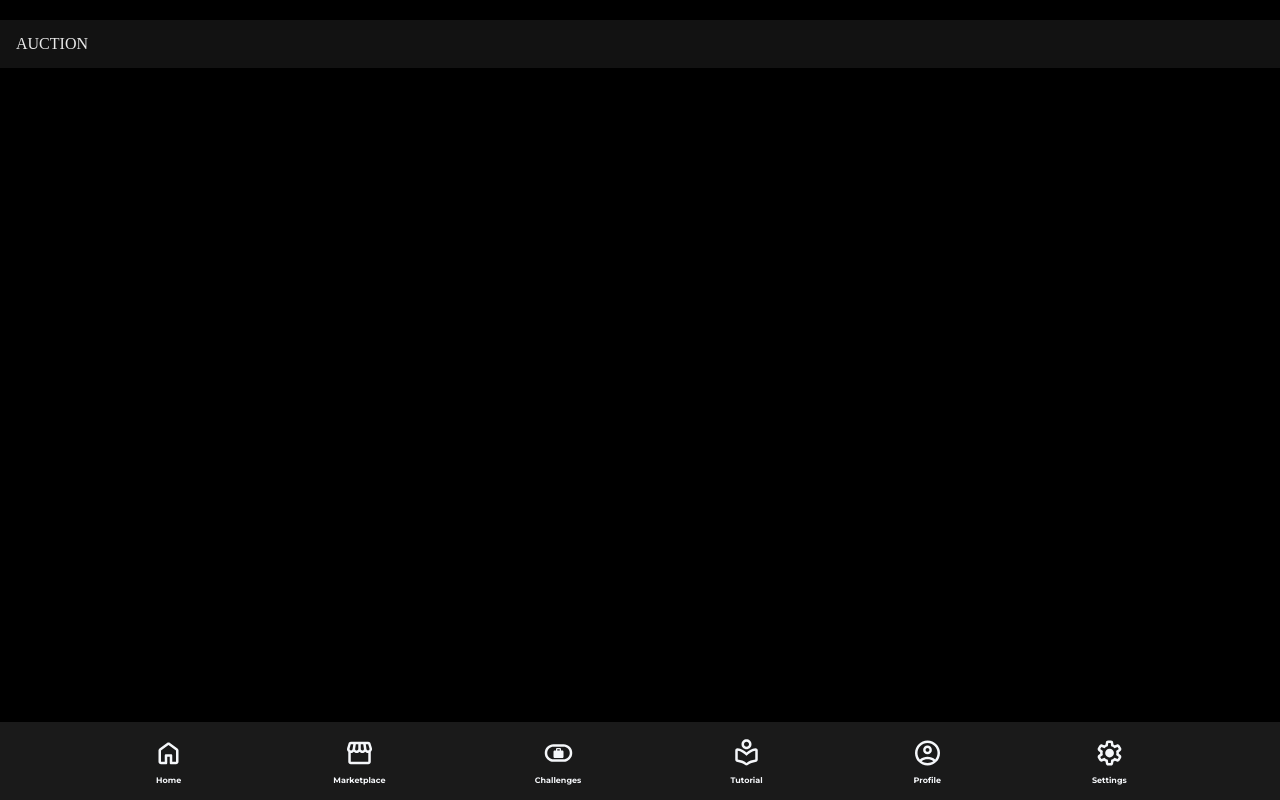
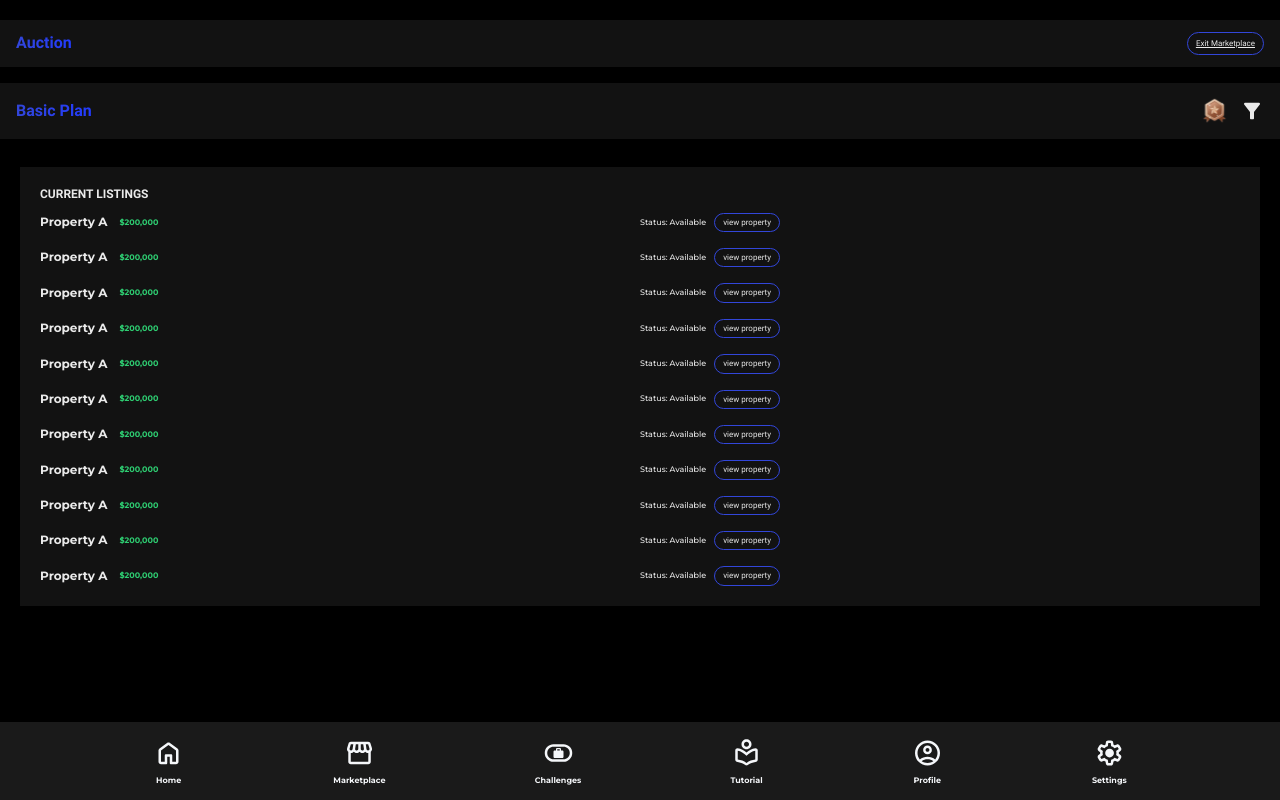
Before and after one commit to france-auth/partbuy-app, a Next.js app: page /auction in a window 1280 px wide. Built offline with nearby package versions, Linux system fonts and the light colour scheme.

Commit message:
auction page in progress.

```diff
--- a/app/auction/page.tsx
+++ b/app/auction/page.tsx
@@ -1,11 +1,86 @@
+"use client"
+
+import Image from "next/image";
+import Header from "@/components/Header";
 import Navbar from "@/components/Navbar";
+import { auctions } from "@/data";
+import { useState } from "react";
 
 const Auction = () => {
+  const [openFilter, setOpenFilter] = useState<boolean>(false);
+  const toggleFilter = () => {
+    setOpenFilter((prev) => !prev)
+  }
   return (
     <main className="page">
-      <div className="header">
-        <h1>AUCTION</h1>
+      <div className="">
+      <Header name="Auction" marketplace="Exit Marketplace" />
+      <div className="flex justify-between header w-screen">
+        <p className="text-gradient roboto font-bold leading-[18.75px]">
+          Basic Plan
+        </p>
+        <div className="flex gap-2">
+          <Image
+            src="/auction/bronze.svg"
+            alt="bronze"
+            width={1}
+            height={1}
+            className="w-9 h-auto"
+          />
+          <Image
+            src="/auction/filter.svg"
+            alt="filter"
+            width={1}
+            height={1}
+            className="w-6 h-auto"
+            onClick={toggleFilter}
+          />
+        </div>
       </div>
+      </div>
+      {openFilter ? (
+        <div className="box items-center">
+          <p className="roboto text-color uppercase font-bold text-xs leading-[14.06px]">
+            filter by
+          </p>
+          <div className="w-full space-y-2">
+            <div className=" space-y-2">
+              <p className="ash-text">
+                Auction Type
+              </p>
+              <ul className="roboto text-medium">
+                <li className="w-max py-[2px] px-2 rounded-full text-[8px] border border-[#3246DA]">First-Click Auction</li>
+                <li></li>
+                <li></li>
+              </ul>
+            </div>
+          </div>
+        </div>
+      ) : (
+        <div className="box gap-3">
+        <p className="top-text">
+          CURRENT LISTINGS
+        </p>
+        <div className="w-full space-y-4">
+          {auctions.map(({property, price, status, view}, id) => (
+            <div key={id} className="grid grid-cols-2 justify-between items-center">
+              <div className="flex gap-3 items-center">
+                <p className="montserrat font-bold leading-[14.63px] text-xs">{property}</p>
+                <p className="font-bold text-[#2ECC71] text-[8px] leading-[9.75px] montserrat">{price}</p>
+              </div>
+              <div className="flex gap-2 items-center">
+                <p className="text-color text-[8px] leading-[9.75px] font-medium montserrat">
+                  {status}
+                </p>
+                <p className="flex text-[8px] leading-[9.38px] py-1 px-2 border-[#3246DA] rounded-full border border-solid roboto justify-items-center w-max roboto text-color">
+                  {view}
+                </p>
+              </div>
+            </div>
+          ))}
+        </div>
+        </div>
+      )}
       <Navbar />
     </main>
   )
--- a/app/globals.css
+++ b/app/globals.css
@@ -8,7 +8,6 @@
   font-family: --font-montserrat;
   font-family: --font-roboto;
 }
-
 
 .text-gradient {
   background: linear-gradient(90deg, #3246DA 0%, #223BFE 100%);
@@ -43,8 +42,14 @@
   .property-overview-button {
     @apply roboto px-3 py-3 rounded-full hover:border hover:border-[#3246DA] bg-[#3246DA] hover:bg-[#FFFFFF1A] text-[10px] leading-[12.19px] uppercase font-bold
   }
+  .auction-button {
+    @apply flex text-[8px] leading-[9.38px] py-[6px] px-2 border-[#3246DA] rounded-full border border-solid roboto justify-items-center w-max
+  }
   .top-text {
     @apply roboto uppercase font-bold text-xs leading-[14.06px] text-color text-start
+  }
+  .ash-text {
+    @apply text-[#B0B0B0] text-[10px] leading-[12.19px] montserrat
   }
   .property-overview-head {
     @apply uppercase font-semibold text-[8px] leading-[9.75px] text-color
--- a/components/Header.tsx
+++ b/components/Header.tsx
@@ -1,23 +1,33 @@
 'use client'
 
+import Link from "next/link";
 import { useParams } from "next/navigation";
 interface HeaderProp {
   name?: string;
   id?: number;
+  marketplace?: string;
 }
 
-const Header: React.FC<HeaderProp> = ({ name, id }) => {
+const Header: React.FC<HeaderProp> = ({ name, id, marketplace }) => {
   const params = useParams(); // Access the dynamic route parameter
   const dynamicId = params?.id || id;
+  const marketplaceProp = marketplace;
+
   return (
     <div className="header">
         <p className="roboto font-bold text-gradient text-base leading-[18.75px]">
           {dynamicId ? `Buy - Property ${dynamicId}` : name}
         </p>
-        <div className="flex gap-2">
-          <span className="bg-[#D9D9D9] w-5 h-5 rounded-full"  />
-          <span className="bg-[#D9D9D9] w-5 h-5 rounded-full"  />
+        {marketplaceProp ? (<Link href="/">
+            <p className="auction-button underline">
+              {marketplace}
+            </p>
+          </Link>) : (
+          <div className="flex gap-2">
+            <span className="bg-[#D9D9D9] w-5 h-5 rounded-full"  />
+            <span className="bg-[#D9D9D9] w-5 h-5 rounded-full"  />
         </div>
+        )}
       </div>
   )
 }
--- a/components/Navbar.tsx
+++ b/components/Navbar.tsx
@@ -1,17 +1,17 @@
-
 "use client";
 
+import React from "react";
+import HomeSvg from "./svgcomponents/HomeSvg";
+import TierSvg from "./svgcomponents/TierSvg";
+import ProfileSvg from "./svgcomponents/ProfileSvg";
+import AuctionSvg from "./svgcomponents/AuctionSvg";
+import TutorialSvg from "./svgcomponents/TutorialSvg";
+import SettingsSvg from "./svgcomponents/SettingsSvg";
+import ReferralSvg from "./svgcomponents/ReferralSvg";
+import ValuationSvg from "./svgcomponents/ValuationSvg";
 import { usePathname, useRouter } from "next/navigation";
-import HomeSvg from "./svgcomponents/HomeSvg";
+import ChallengesSvg from "./svgcomponents/ChallengesSvg";
 import MarketplaceSvg from "./svgcomponents/MarketplaceSvg";
-import ChallengesSvg from "./svgcomponents/ChallengesSvg";
-import TutorialSvg from "./svgcomponents/TutorialSvg";
-import ProfileSvg from "./svgcomponents/ProfileSvg";
-import SettingsSvg from "./svgcomponents/SettingsSvg";
-import AuctionSvg from "./svgcomponents/AuctionSvg";
-import TierSvg from "./svgcomponents/TierSvg";
-import ValuationSvg from "./svgcomponents/ValuationSvg";
-import ReferralSvg from "./svgcomponents/ReferralSvg";
 
 interface NavbarItem {
   name: string;
@@ -26,24 +26,25 @@ const navbarItems: NavbarItem[] = [
   { name: "Tutorial", SvgComponent: TutorialSvg, path: "/tutorial" },
   { name: "Profile", SvgComponent: ProfileSvg, path: "/profile" },
   { name: "Settings", SvgComponent: SettingsSvg, path: "/settings" },
+];
+
+const navbarItems2: NavbarItem[] = [
+  { name: "Marketplace", SvgComponent: MarketplaceSvg, path: "/marketplace" },
   { name: "Auction", SvgComponent: AuctionSvg, path: "/auction" },
   { name: "Tier", SvgComponent: TierSvg, path: "/tier" },
   { name: "Valuation", SvgComponent: ValuationSvg, path: "/valuation" },
   { name: "Referral", SvgComponent: ReferralSvg, path: "/referral" },
 ];
 
-const Navbar: React.FC = () => {
+const FirstNav = () => {
   const pathname = usePathname();
   const router = useRouter();
 
   return (
-    <main className="w-screen fixed bottom-0 right-0 left-0 bg-[#FFFFFF1A] backdrop-blur-[50px] bg-opacity-90 z-50">
-      <div className="flex items-center justify-evenly montserrat font-bold text-[8px] leading-[8px] h-full p-2 px-3">
+    <>
       {navbarItems.map(({ name, SvgComponent, path }, id) => {
         const isActive = pathname === path;
-          // Conditional visibility logic
-          if (pathname === "/marketplace" && id <= 5 && path !== "/marketplace") return null; // Hide items with id <= 5 on Marketplace
-          if (pathname !== "/marketplace" && id > 5) return null; // Hide items with id > 5 on other pages
+        if (pathname === '/marketplace' && id < 6 ) return null
         return (
           <div
             key={id}
@@ -57,6 +58,45 @@ const Navbar: React.FC = () => {
           </div>
         );
       })}
+    </>
+  );
+};
+
+const SecondNav = () => {
+  const pathname = usePathname();
+  const router = useRouter();
+
+  return (
+    <>
+      {navbarItems2.map(({ name, SvgComponent, path }, id) => {
+        const isActive = pathname === path;
+        return (
+          <div
+            key={id}
+            onClick={() => router.push(path)}
+            className={`flex flex-col items-center gap-2 p-2 cursor-pointer ${
+              isActive ? "text-[#213CFB]" : "text-[#F5F7FA]"
+            } hover:text-[#213CFB]`}
+          >
+            <SvgComponent />
+            <p>{name}</p>
+          </div>
+        );
+      })}
+    </>
+  );
+};
+
+const Navbar: React.FC = () => {
+  const pathname = usePathname();
+  return (
+    <main className="w-screen fixed bottom-0 right-0 left-0 bg-[#FFFFFF1A] backdrop-blur-[50px] bg-opacity-90 z-50">
+      <div className="flex items-center justify-evenly montserrat font-bold text-[8px] leading-[8px] h-full p-2 px-3">
+        {/* Conditional visibility logic */}
+        {pathname === "/marketplace"/*  || "/auction" || "tier" || "valuation" || "/referral "" */
+          ? <SecondNav />
+          : pathname === "/" || "/challenges" || "tutorial" || "settings" || "/profile"
+          ? <FirstNav /> : <FirstNav /> }
       </div>
     </main>
   );
--- a/data/index.ts
+++ b/data/index.ts
@@ -128,3 +128,72 @@ export const analytics: AnalyticsProps[] = [
   {heading: "Total Assets Value", img: "/dashboard/analytics.svg"},
   {heading: "Properties Owned", img: "/dashboard/analytics.svg"},
 ]
+
+export const auctions = [
+  {
+    property: "Property A",
+    price: "$200,000",
+    status: "Status: Available",
+    view: "view property"
+  },
+  {
+    property: "Property A",
+    price: "$200,000",
+    status: "Status: Available",
+    view: "view property"
+  },
+  {
+    property: "Property A",
+    price: "$200,000",
+    status: "Status: Available",
+    view: "view property"
+  },
+  {
+    property: "Property A",
+    price: "$200,000",
+    status: "Status: Available",
+    view: "view property"
+  },
+  {
+    property: "Property A",
+    price: "$200,000",
+    status: "Status: Available",
+    view: "view property"
+  },
+  {
+    property: "Property A",
+    price: "$200,000",
+    status: "Status: Available",
+    view: "view property"
+  },
+  {
+    property: "Property A",
+    price: "$200,000",
+    status: "Status: Available",
+    view: "view property"
+  },
+  {
+    property: "Property A",
+    price: "$200,000",
+    status: "Status: Available",
+    view: "view property"
+  },
+  {
+    property: "Property A",
+    price: "$200,000",
+    status: "Status: Available",
+    view: "view property"
+  },
+  {
+    property: "Property A",
+    price: "$200,000",
+    status: "Status: Available",
+    view: "view property"
+  },
+  {
+    property: "Property A",
+    price: "$200,000",
+    status: "Status: Available",
+    view: "view property"
+  },
+]
```
Also changed, not shown: public/auction/bronze.svg (added), public/auction/filter.svg (added). Lines whose indentation alone changed are shown as unchanged.
